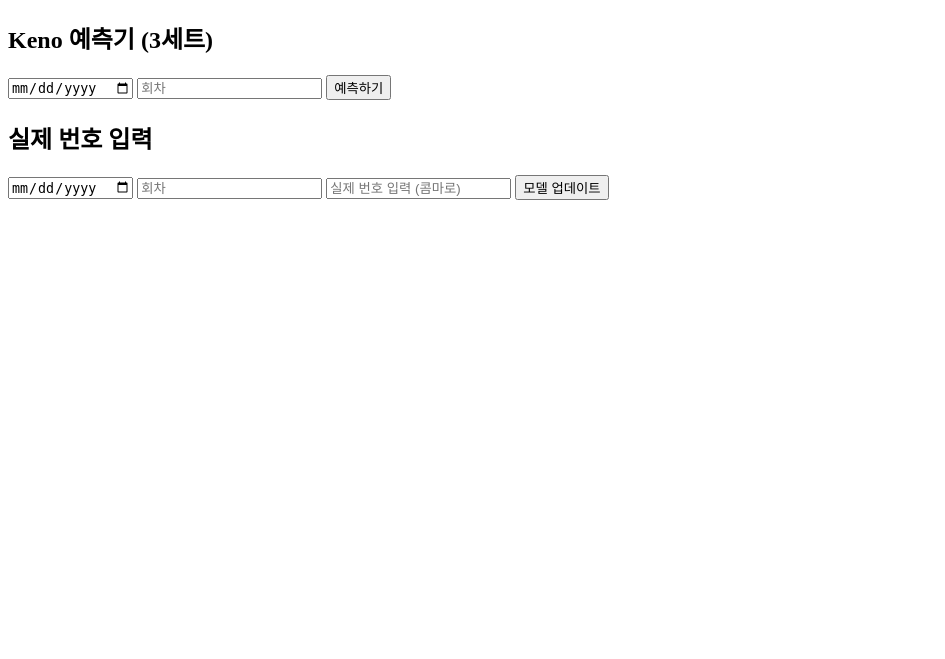
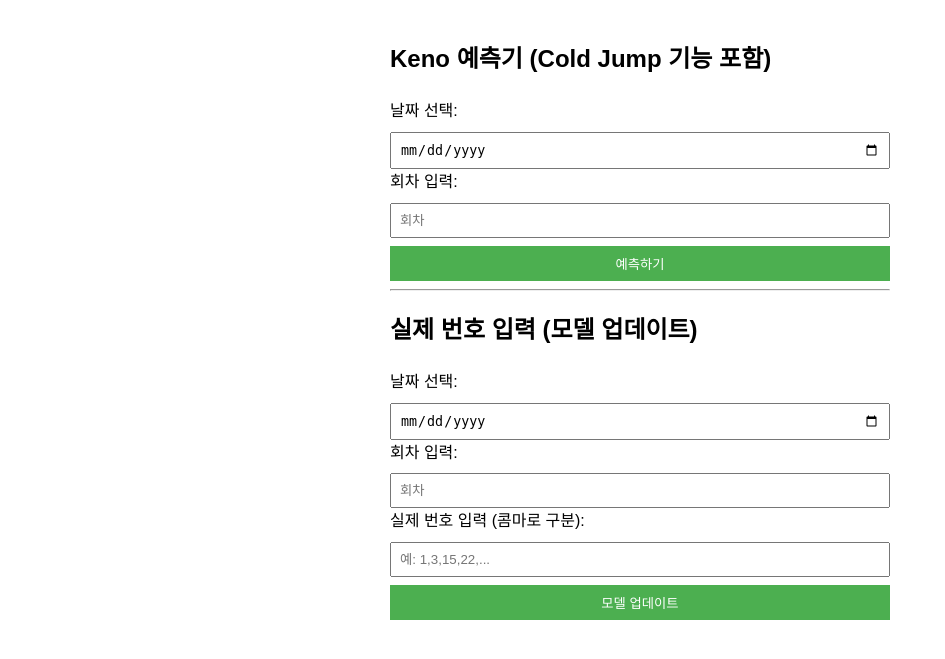
Before and after one commit to ClaudeMorin/SPEEDL, a Flask app: page / in a window 1280 px wide. Shown: the top 659 px of the page, without its empty margins (0-945 px from the left). Run offline with Flask 3, Linux system fonts and the light colour scheme; parts of the project's set-up code (start-up, migrations or seed data) failed here and were passed over.

Commit message:
Update index.html

```diff
--- a/templates/index.html
+++ b/templates/index.html
@@ -2,36 +2,113 @@
 <html lang="ko">
 <head>
   <meta charset="UTF-8">
-  <meta name="viewport" content="width=device-width,initial-scale=1">
-  <title>Keno 예측기</title>
+  <meta name="viewport" content="width=device-width, initial-scale=1">
+  <title>Keno 예측기 (Cold Jump 판단)</title>
+  <style>
+    body {
+      font-family: Arial, sans-serif;
+      padding: 20px;
+      line-height: 1.6;
+      max-width: 500px;
+      margin: auto;
+    }
+    input, button {
+      padding: 8px;
+      width: 100%;
+      margin-top: 8px;
+      box-sizing: border-box;
+    }
+    button {
+      cursor: pointer;
+      background-color: #4CAF50;
+      color: white;
+      border: none;
+    }
+    button:hover {
+      background-color: #45a049;
+    }
+    .status-cold {
+      color: red;
+      font-weight: bold;
+    }
+    .status-normal {
+      color: green;
+      font-weight: bold;
+    }
+  </style>
 </head>
 <body>
-  <h2>Keno 예측기 (3세트)</h2>
+  <h2>Keno 예측기 (Cold Jump 기능 포함)</h2>
+  <label>날짜 선택:</label>
   <input type="date" id="date">
+
+  <label>회차 입력:</label>
   <input type="number" id="round_num" placeholder="회차">
+
   <button onclick="predict()">예측하기</button>
   <div id="result"></div>
 
-  <h2>실제 번호 입력</h2>
+  <hr>
+
+  <h2>실제 번호 입력 (모델 업데이트)</h2>
+  <label>날짜 선택:</label>
   <input type="date" id="update_date">
+
+  <label>회차 입력:</label>
   <input type="number" id="update_round_num" placeholder="회차">
-  <input type="text" id="numbers" placeholder="실제 번호 입력 (콤마로)">
+
+  <label>실제 번호 입력 (콤마로 구분):</label>
+  <input type="text" id="numbers" placeholder="예: 1,3,15,22,...">
+
   <button onclick="update()">모델 업데이트</button>
   <div id="update_status"></div>
 
-<script>
-function predict(){
- fetch('/predict',{method:'POST',headers:{'Content-Type':'application/x-www-form-urlencoded'},
- body:`date=${date.value}&round_num=${round_num.value}`})
- .then(res=>res.json()).then(data=>{
-   if(data.error)result.innerHTML=data.error;
-   else result.innerHTML=data.sets.map((s,i)=>`세트${i+1}: ${s}`).join('<br>');
- });}
+  <script>
+    function predict() {
+      const date = document.getElementById('date').value;
+      const round_num = document.getElementById('round_num').value;
 
-function update(){
- fetch('/update',{method:'POST',headers:{'Content-Type':'application/x-www-form-urlencoded'},
- body:`date=${update_date.value}&round_num=${update_round_num.value}&numbers=${numbers.value}`})
- .then(res=>res.json()).then(data=>update_status.innerHTML=data.status);}
-</script>
+      fetch('/predict', {
+        method: 'POST',
+        headers: {'Content-Type':'application/x-www-form-urlencoded'},
+        body: `date=${date}&round_num=${round_num}`
+      })
+      .then(res => res.json())
+      .then(data => {
+        const resultDiv = document.getElementById('result');
+        if(data.error) {
+          resultDiv.innerHTML = `<div>${data.error}</div>`;
+        } else {
+          let msg = data.cold_jump
+            ? "<div class='status-cold'>🚨 Cold Jump 예상: (1세트만 제공)</div><br>"
+            : "<div class='status-normal'>✅ 일반 회차: (3세트 제공)</div><br>";
+
+          resultDiv.innerHTML = msg + data.sets.map((s,i)=>`세트 ${i+1}: [${s.join(', ')}]`).join('<br>');
+        }
+      })
+      .catch(err => {
+        document.getElementById('result').innerHTML = `오류: ${err}`;
+      });
+    }
+
+    function update() {
+      const date = document.getElementById('update_date').value;
+      const round_num = document.getElementById('update_round_num').value;
+      const numbers = document.getElementById('numbers').value;
+
+      fetch('/update', {
+        method: 'POST',
+        headers: {'Content-Type':'application/x-www-form-urlencoded'},
+        body: `date=${date}&round_num=${round_num}&numbers=${numbers}`
+      })
+      .then(res => res.json())
+      .then(data => {
+        document.getElementById('update_status').innerHTML = `<div>${data.status}</div>`;
+      })
+      .catch(err => {
+        document.getElementById('update_status').innerHTML = `오류: ${err}`;
+      });
+    }
+  </script>
 </body>
 </html>
```
